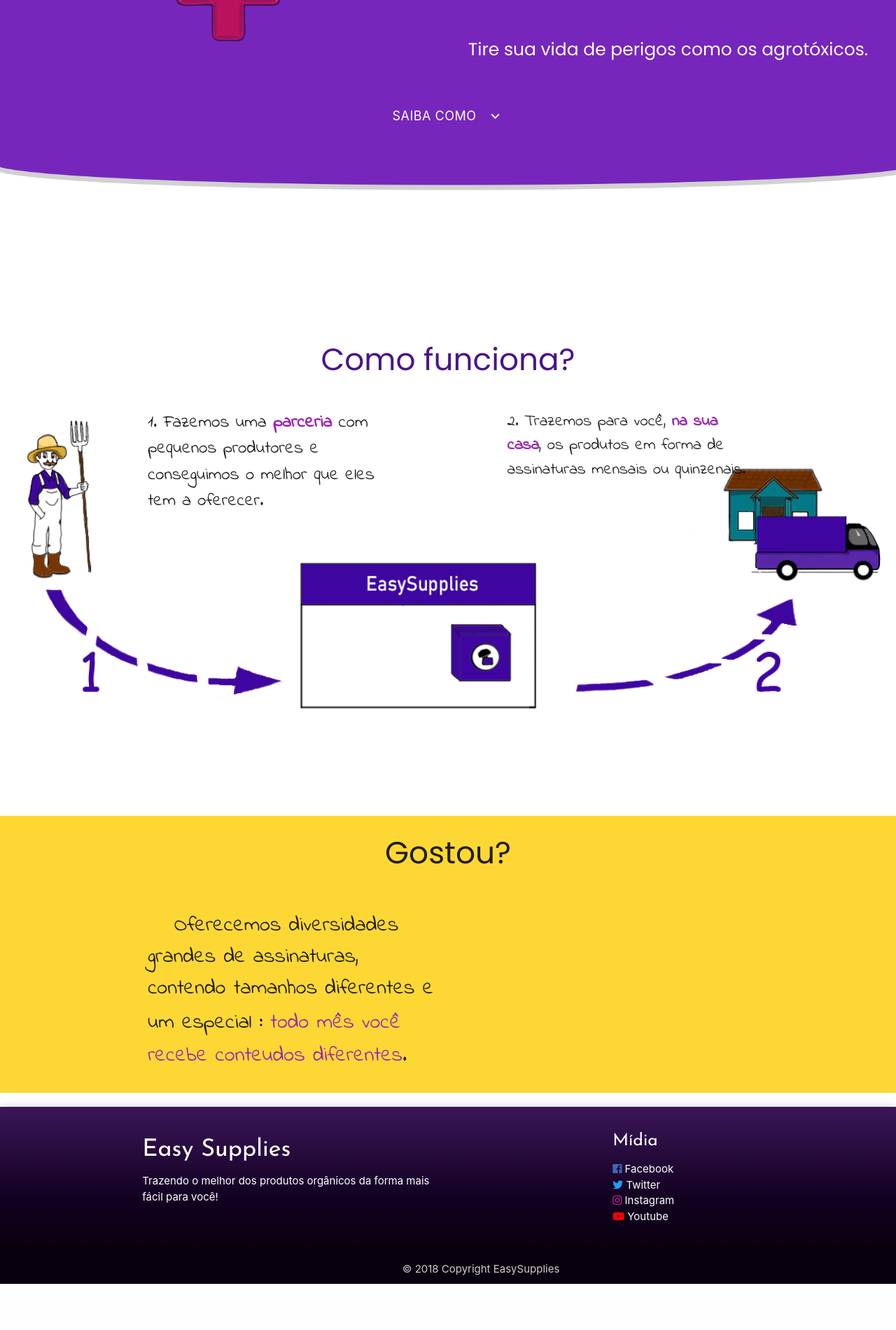
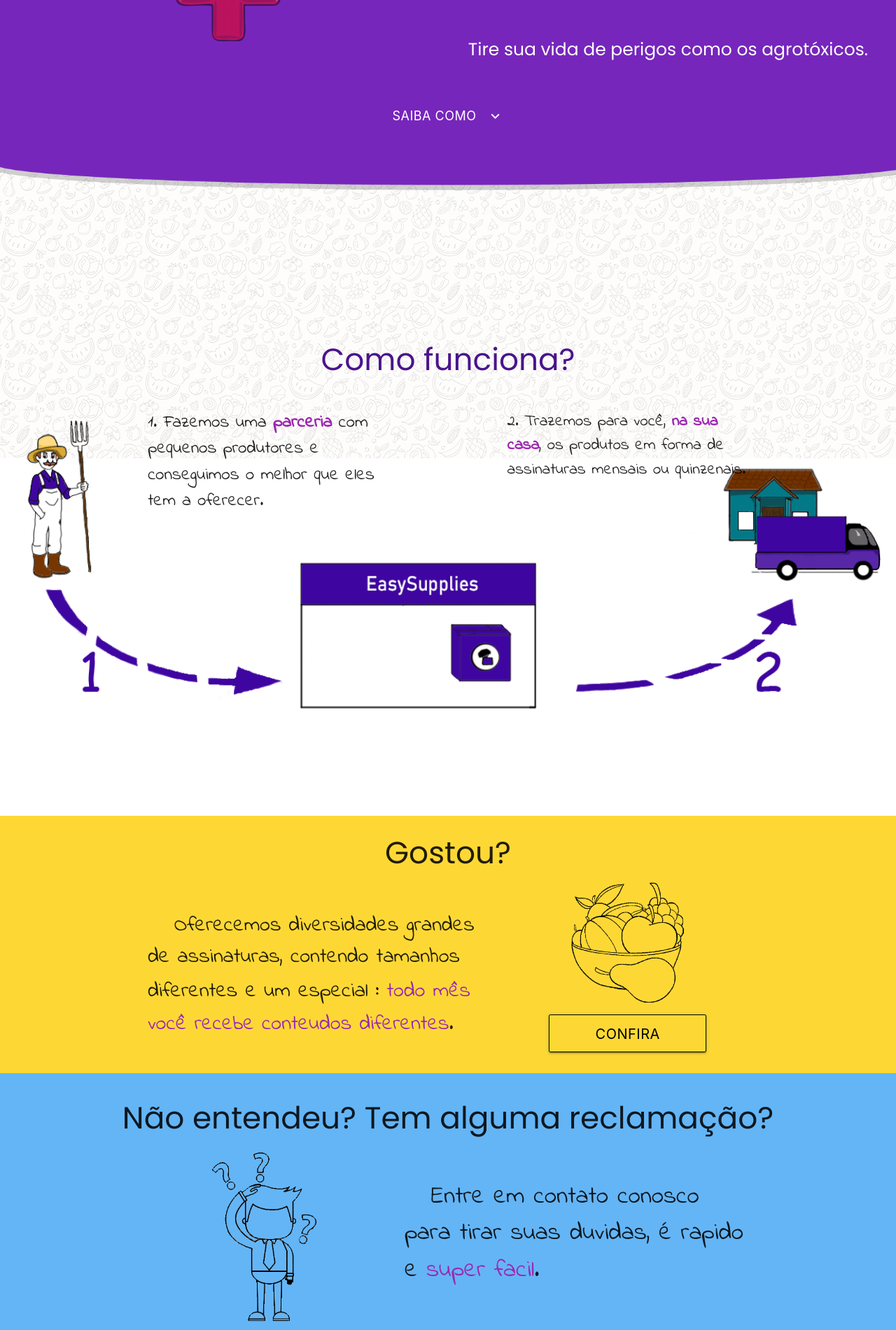
Before and after one commit to Arion49/EasySupplies, a PHP site: page / in a window 1280 px wide. Shown: the part 515-2416 px from the top of the page at 70% size. Before the commit the page ends 2350 px from the top, so only its background shows below. Run offline with PHP 8.4, Linux system fonts and the light colour scheme; some libraries are stand-ins or nearby versions.

Commit message:
home 1.4

```diff
--- a/css.css
+++ b/css.css
@@ -50,6 +50,13 @@
 .hover-detalhes:hover{
 	background-color: #4a148c !important;
 	color: white !important;
+}
+.butn-confira-index:hover{
+	background-color: #e0bb1a !important;
+}
+
+.butn-contact-index:hover{
+	background-color: #42a5f5 !important;
 }
 
 @media only screen and (max-width: 992px){
@@ -110,6 +117,8 @@
 		border-bottom-left-radius: 0 !important;
 		border-bottom-right-radius: 0 !important;
 		margin-right: 0 !important;
+		padding-right: 0 !important;
+		padding-left: 0 !important;
 		width: 100% !important;
 	}
 
--- a/entrar.php
+++ b/entrar.php
@@ -41,11 +41,11 @@
 
 <body>
 
-	<div class="container" style="padding: 10px">
+	<div class="container width100" style="padding: 10px">
 
-		<div class="container white z-depth-4" style="margin-top:20px;">
+		<div class="container width100 white z-depth-4" style="margin-top:20px;">
 
-			<div class="row animated fadeIn slow">
+			<div class="row animated fadeIn slow" style="margin: 0">
 
 				<a class="col s6 btn btn-large"
 				href="index.php"
--- a/index.php
+++ b/index.php
@@ -1,5 +1,7 @@
  <!DOCTYPE html>
  <html lang="pt-br">
+
+ <head>
 
      <meta charset="utf-8">
 
@@ -28,26 +30,32 @@
 
      <link href="https://fonts.googleapis.com/css?family=Poppins|Slabo+27px" rel="stylesheet">
 
- <body style="background-color: white; margin: 0;padding: 0;">
-
-  <!-- Exemplificar -->
-  <div class="container-fluid">
+ </head>
 
  <span
 style="
 background-image: url(img/back-index.png);
-        background-position: center;
+background-repeat: repeat;
 background-attachment: fixed;
 z-index: -1;
 position: fixed;
-        opacity: 0.1" class="animated infinite pulse slower">
+max-height: 1170px;
+height: 1170px;
+width: 100%;
+opacity: 0.2">
 </span>
+
+ <body style="background-color: rgb(255,255,255); margin: 0;padding: 0;">
+
+  <div class="container-fluid" style="margin-bottom: 0;">
+
+
 
     <?php
       include_once 'nav.php';
     ?>
 
-    <div class="row" style="margin-top:2px">
+    <div class="row" style="margin-top:2px;margin-bottom: 0">
 
       <div class="col s12 responsivea-img" style="
       background-image: url('img/back_index-p1.png');
@@ -91,7 +99,7 @@
           <button class="btn btn-large btn-flat white-text butn_saiba" style="
           font-size: 18px;
           ">
-            <a href="#como" style="color: white !important;">Saiba como</a>
+            <a href="#como" id="buton_saiba" style="color: white !important;">Saiba como</a>
             <i class="material-icons right">expand_more</i>
           </button>
 
@@ -99,7 +107,7 @@
 
       </div>
 
-      <div   id="como" class="col s12 center-align" style="padding-top: 150px;">
+      <div id="como" class="col s12 center-align" style="padding-top: 150px;">
 
         <h3 style=" font-family: 'Poppins', sans-serif;">
           <a style=" color: #4a148c !important;">Como funciona? </a>
@@ -154,7 +162,7 @@
 
         <div class="container" style="padding-bottom: 20px">
 
-          <div class="col m6 s12" style="margin-top: 10px">
+          <div class="col l7 m12" style="margin-top: 10px">
 
             <p style="
             font-size: 30px;
@@ -166,6 +174,86 @@
                 :
               </a>
               <a class="purple-text">todo mês você recebe conteudos diferentes</a>.
+            </p>
+
+          </div>
+
+          <div class="col l5 m12 center-align">
+
+            <div class="col s12">
+
+              <img src="img/frutas-branco.png" style="width: 50%">
+
+            </div>
+
+            <div class="col s12">
+
+              <a href="assina.php" class="btn-large butn-confira-index"
+              style="
+              color: black !important;
+              font-size: 20px;
+              width: 70%;
+              margin-top: 10px;
+              margin-bottom: 30px;
+              background-color: transparent;
+              border: 1px solid black;
+              ">
+
+                  Confira
+
+             </a>
+
+            </div>
+          </div>
+
+        </div>
+
+      </div>
+
+      <div class=" col s12 blue lighten-2">
+
+        <div class="col s12 center-align">
+          <h3 style="font-family: 'Poppins', sans-serif; margin-top: 40px">Não entendeu? Tem alguma reclamação?</h3>
+        </div>
+
+        <div class="container" style="padding-bottom: 20px">
+
+          <div class="col l5 m12 center-align">
+
+            <div class="col s12">
+
+              <img src="img/cantact-img.png" style="width: 50%">
+
+            </div>
+
+            <div class="col s12">
+
+             <a href="contact.php" class="btn-large butn-contact-index"
+              style="
+              color: black !important;
+              width: 70%;
+              margin-top: 10px;
+              margin-bottom: 30px;
+              background-color: transparent;
+              border: 1px solid black;
+              ">
+
+                  Entre em contato
+
+             </a>
+
+            </div>
+          </div>
+
+          <div class="col l7 m12" style="margin-top: 10px">
+
+            <p style="
+            font-size: 35px;
+            font-family: 'Indie Flower', cursive;
+            text-indent: 1cm">
+
+              Entre em contato conosco para tirar suas duvidas, é rapido e
+              <a class="purple-text">super facil</a>.
             </p>
 
           </div>
```
Also changed, not shown: assina.php (+29 -22 lines), novo.js (+3 -5 lines), img/back-index.jpg (deleted), img/back-index.png, img/cantact-img.png (added), img/depositphotos_122888228-stock-illustration-seamless-background-with-fruits-and.jpg (added), img/frutas-branco.png (added). Lines whose indentation alone changed are shown as unchanged.
